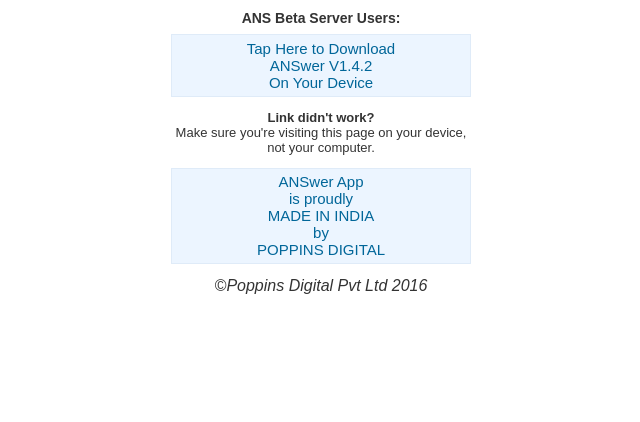
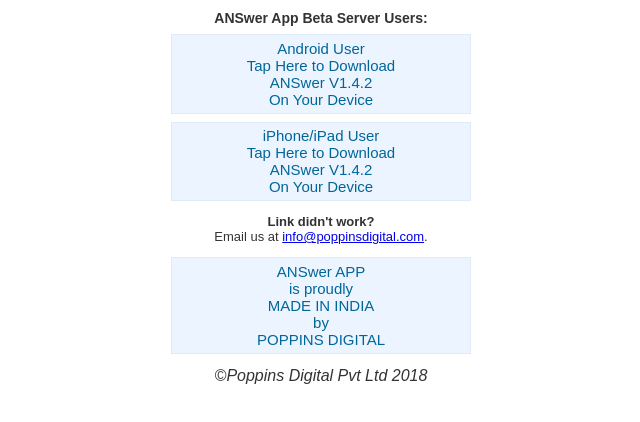
Before and after one commit to Rahul-tj/ANS, a plain HTML site: page indexBetaANSAkash1.html in a window 1280 px wide. Shown: the whole page, without its empty margins (319-959 px from the left). Drawn offline with Linux system fonts and the light colour scheme.

Commit message:
Akash1 updated

```diff
--- a/indexBetaANSAkash1.html
+++ b/indexBetaANSAkash1.html
@@ -16,20 +16,21 @@ p {font-size:13px;}
 
 <div id="container">
 
-<h1>ANS Beta Server Users:</h1>
-
-<div class="link"><a href="itms-services://?action=download-manifest&amp;url=https://dl.dropboxusercontent.com/s/pmvtt1p7m0zfmw2/manifest.plist">Tap Here to Download<br>ANSwer V1.4.2<br>On Your Device</a></div>
+<h1>ANSwer App Beta Server Users:</h1>
+<div class="link"><a target="_blank" href="https://www.dropbox.com/s/p6f1xusrkln90ul/ANSwer-Lite-Beta.apk?dl=1">Android User<br>Tap Here to Download<br>ANSwer V1.4.2<br>On Your Device</a></div>
+<div class="link"><a href="itms-services://?action=download-manifest&amp;url=https://dl.dropboxusercontent.com/s/pmvtt1p7m0zfmw2/manifest.plist">iPhone/iPad User<br>Tap Here to Download<br>ANSwer V1.4.2<br>On Your Device</a></div>
 
 <p><strong>Link didn't work?</strong><br>
-Make sure you're visiting this page on your device, not your computer.</p>
+Email us at <a href="mailto:info@poppinsdigital.com">info@poppinsdigital.com</a>.</p>
 
 
-<div class="link"><a href="ANS.zip">ANSwer App<br>is proudly<br>MADE IN INDIA<br>by<br>POPPINS DIGITAL</a></div>
+
+<div class="link"><a href="ANS.zip">ANSwer APP <br>is proudly <br>MADE IN INDIA <br>by <br>POPPINS DIGITAL</a></div>
 
 <div>
 <p>
 </p><p>
-</p><address>©Poppins Digital Pvt Ltd 2016</address>
+</p><address>©Poppins Digital Pvt Ltd 2018</address>
 </div>
 
 </div>
```
